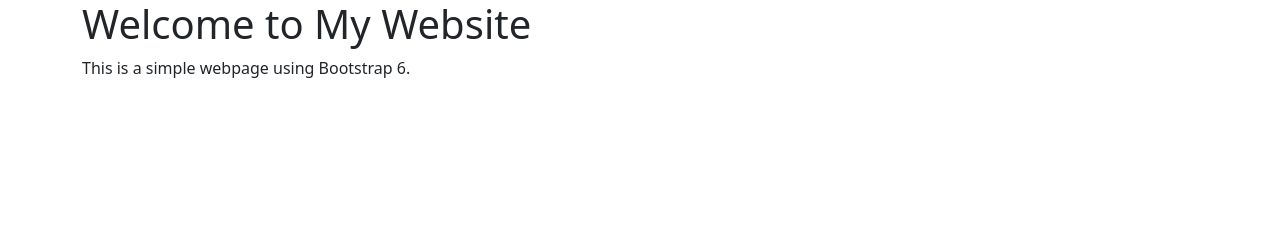
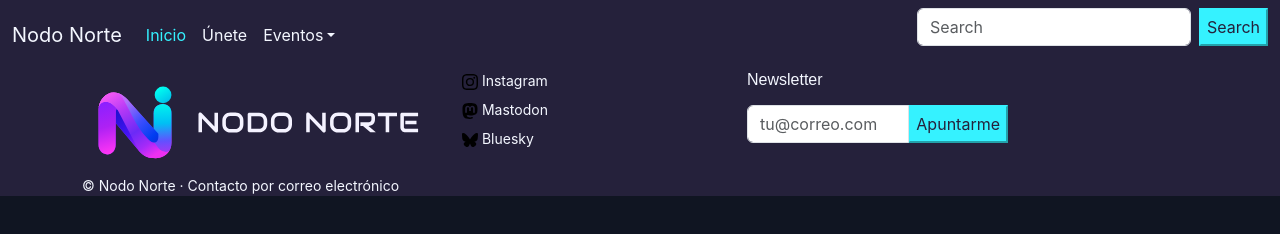
Before and after one commit to LeoAstray/Nodo-Norte-Bootstrap, a plain HTML site: page src/index.html in a window 1280 px wide. Drawn offline with nearby package versions, Linux system fonts and the light colour scheme.

Commit message:
Preparación de Plantillas Header y Footer

```diff
--- /dev/null
+++ b/src/css/index.css
@@ -0,0 +1,107 @@
+/* Variables de las Tipografías y Colores */
+    :root {
+        --font-titulos: "Audiowide", sans-serif;
+        --font-texto: "Inter", system-ui, sans-serif;
+        --font-mono: "IBM Plex Mono", monospace;
+        --font-pixel: "Silkscreen", monospace;
+
+        --azul-noche: #101522;
+        --violeta: #8B5CF6;
+        --cian: #35F2FF;
+        --magenta: #FF3CAC;
+        --blanco-frio: #F4F7FF;
+        --ciruela: #25213B;
+    }
+
+/* Estilos generales del body */
+    body {
+        font-family: var(--font-texto);
+        color: var(--blanco-frio);
+        background-color: var(--azul-noche);
+    }
+
+/* Estilos generales para textos y párrafos */
+    h1, h2, h3, h4, h5, h6 {
+        font-family: var(--font-titulos);
+        color: var(--blanco-frio);
+    }
+
+/* Estilos para la barra de navegación */
+    nav {
+        background-color: var(--ciruela);
+        color: var(--blanco-frio);
+    }
+
+    .navbar .navbar-brand,
+    .navbar .nav-link {
+        color: var(--blanco-frio);
+    }
+
+    .navbar .nav-link {
+        background-image: linear-gradient(var(--cian), var(--cian));
+        background-position: left bottom;
+        background-repeat: no-repeat;
+        background-size: 0 2px;
+        transition: color 180ms ease, background-size 180ms ease;
+    }
+
+    .navbar .nav-link:hover,
+    .navbar .nav-link:focus-visible {
+        color: var(--cian);
+        background-size: 100% 2px;
+    }
+
+    .navbar .navbar-nav .nav-link.show {
+        color: var(--cian);
+        background-size: 100% 2px;
+    }
+
+    .navbar .nav-link.active {
+        color: var(--cian);
+    }
+
+    .navbar .dropdown-menu {
+        background-color: var(--ciruela);
+    }
+
+    .navbar .dropdown-item {
+        color: var(--blanco-frio);
+    }
+
+    .navbar .dropdown-item:hover,
+    .navbar .dropdown-item:focus,
+    .navbar .dropdown-item:active {
+        color: var(--cian);
+        background-color: var(--ciruela);
+    }
+
+/* Estilos para los botones */
+    .btn-primary {
+        background-color: var(--cian);
+        border-color: var(--cian);
+        color: var(--ciruela);
+    }
+
+    .btn-primary:hover,
+    .btn-primary:focus {
+        background-color: var(--magenta);
+        border-color: var(--magenta);
+        color: var(--blanco-frio);
+    }
+
+/* Estilos para el footer */
+    footer {
+        background-color: var(--ciruela);
+        color: var(--blanco-frio);
+    }
+
+    footer a {
+        color: var(--blanco-frio);
+        text-decoration: none;
+    }
+
+    footer a:hover,
+    footer a:focus {
+        color: var(--cian);
+        text-decoration: underline;
+    }
--- a/src/index.html
+++ b/src/index.html
@@ -2,14 +2,91 @@
 
 <head>
     <link href="https://cdn.jsdelivr.net/npm/bootstrap@5.3.3/dist/css/bootstrap.min.css" rel="stylesheet">
+    <link href="css/index.css" rel="stylesheet">
     <script type="module" src="https://cdn.jsdelivr.net/npm/bootstrap@5.3.3/dist/js/bootstrap.bundle.min.js"></script>
+    <title>Nodo Norte</title>
+    <link rel="icon" type="icon/png" href="./img/Favicon_Nodo-Norte.png">
 </head>
 
 <body>
-    <div class="container">
-        <h1>Welcome to My Website</h1>
-        <p>This is a simple webpage using Bootstrap 6.</p>
-    </div>
+    <header>
+        <nav class="navbar navbar-expand-lg">
+            <div class="container-fluid">
+                <a class="navbar-brand" href="#">Nodo Norte</a>
+                <button class="navbar-toggler" type="button" data-bs-toggle="collapse" data-bs-target="#navbarSupportedContent" aria-controls="navbarSupportedContent" aria-expanded="false" aria-label="Toggle navigation">
+                <span class="navbar-toggler-icon"></span>
+                </button>
+                <div class="collapse navbar-collapse" id="navbarSupportedContent">
+                <ul class="navbar-nav me-auto mb-2 mb-lg-0">
+                    <li class="nav-item">
+                        <a class="nav-link active" aria-current="page" href="#">Inicio</a>
+                    </li>
+                    <li class="nav-item">
+                        <a class="nav-link" href="#">Únete</a>
+                    </li>
+                    <li class="nav-item dropdown">
+                        <a class="nav-link dropdown-toggle" href="#" role="button" data-bs-toggle="dropdown" aria-expanded="false">Eventos</a>
+                        <ul class="dropdown-menu">
+                            <li><a class="dropdown-item" href="#">Recientes</a></li>
+                            <li><a class="dropdown-item" href="#">Próximos</a></li>
+                            <li><hr class="dropdown-divider"></li>
+                            <li><a class="dropdown-item" href="#">Pasados</a></li>
+                        </ul>
+                    </li>
+                </ul>
+                <form class="d-flex" role="search">
+                    <input class="form-control me-2" type="search" placeholder="Search" aria-label="Search"/>
+                    <button class="btn-primary" type="submit">Search</button>
+                </form>
+                </div>
+            </div>
+        </nav>
+    </header>
+    <footer>
+        <div class="container">
+            <div class="row">
+                <div class="col-4">
+                    <div class="nn-logo-footer mb-0"><img src="./img/nodo-norte-horizontal-fondos-oscuros.svg" alt="Nodo Norte. Comunidad tecnológica A Coruña" class="img-fluid"></div>
+                </div>
+                <div class="col-3">
+                    <ul class="list-unstyled small mb-0">
+                        <li class="mb-2">
+                            <img src="./img/logo-instagram.svg" alt="Logo de instagram">
+                            <a href="#">
+                                <i class="bi bi-instagram" aria-hidden="true"></i>
+                                Instagram
+                            </a>
+                        </li>
+                        <li class="mb-2">
+                            <img src="./img/logo-mastodon.svg" alt="Logo de Mastodon">
+                            <a href="#">
+                                <i class="bi bi-mastodon" aria-hidden="true"></i>
+                                Mastodon
+                            </a>
+                        </li>
+                        <li class="mb-2">
+                            <img src="./img/logo-bluesky.svg" alt="Logo de bluesky">
+                            <a href="#">
+                                <i class="bi bi-bluesky" aria-hidden="true"></i>
+                                Bluesky
+                            </a>
+                        </li>
+                    </ul>
+                </div>
+                <div class="col-3">
+                    <h3 class="h6 nn-mono nn-acento mb-3">Newsletter</h3>
+                    <form class="nn-form-footer needs-validation" novalidate>
+                        <div class="input-group">
+                        <input id="correo-footer" type="email" class="form-control" placeholder="tu@correo.com" required>
+                        <button class="btn-primary" type="submit">Apuntarme</button>
+                        <div class="invalid-feedback">Introduce un correo válido.</div>
+                        </div>
+                    </form>
+                </div>
+            </div>
+            <p class="small mb-0 nn-mono nn-texto-suave">© Nodo Norte · Contacto por correo electrónico</p>
+        </div>
+    </footer>
 </body>
 
 </html>
```
Also changed, not shown: src/img/Favicon_Nodo-Norte.png (added), src/img/logo-bluesky.svg (added), src/img/logo-instagram.svg (added), src/img/logo-mastodon.svg (added), src/img/nodo-norte-horizontal-fondos-claros.svg (added), src/img/nodo-norte-horizontal-fondos-oscuros.svg (added), src/img/nodo-norte-simbolo.svg (added), 5 other files.
